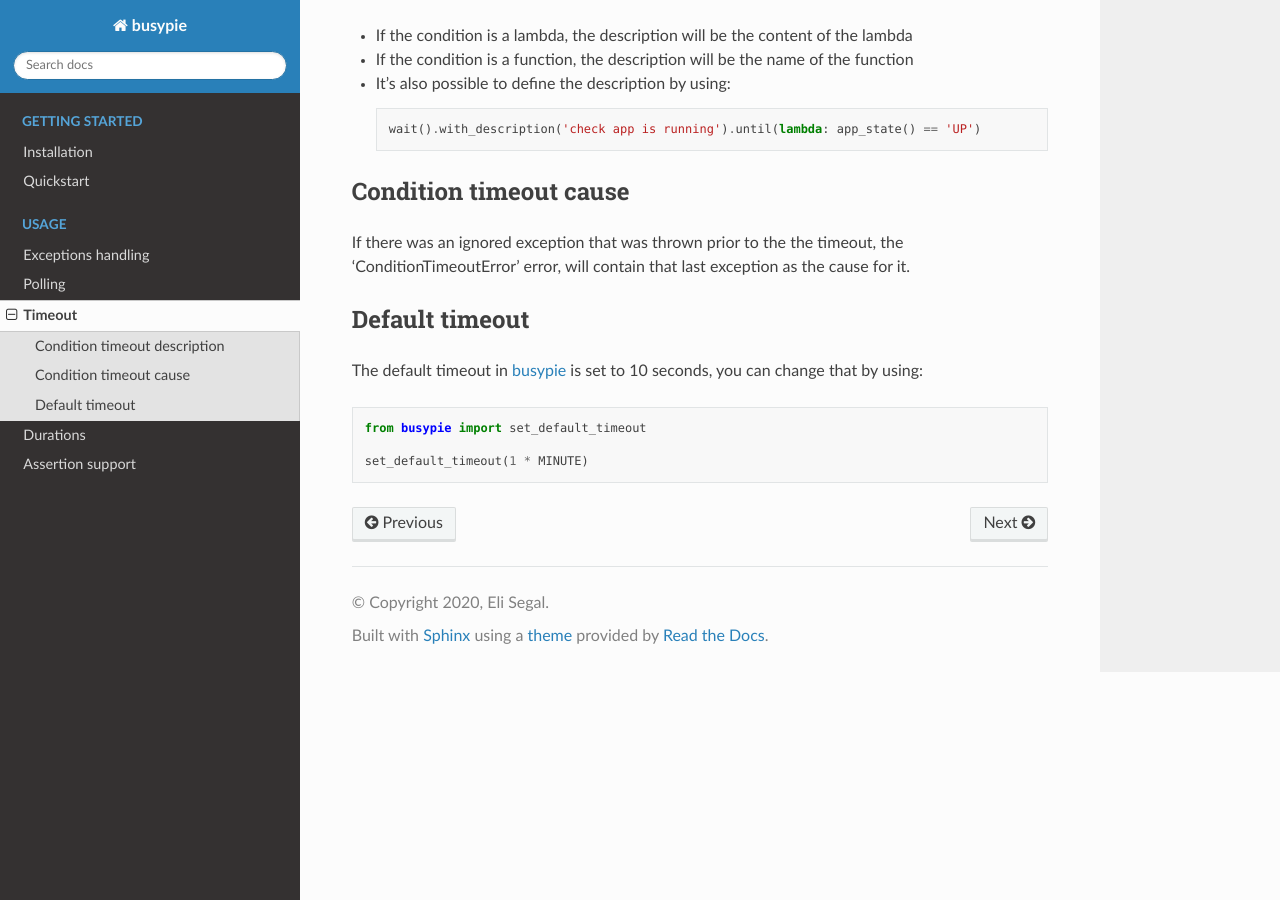
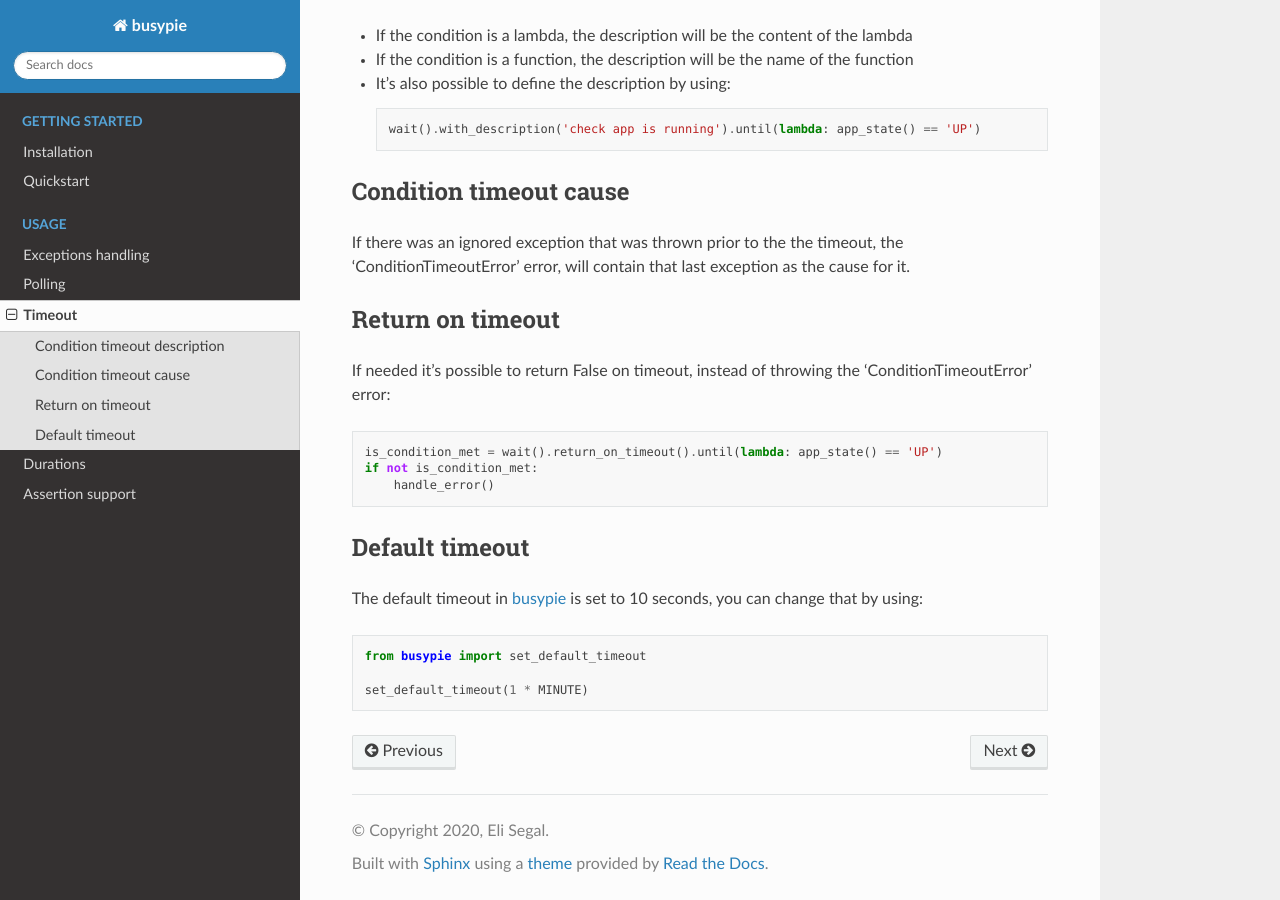
Before and after one commit to rockem/busypie, a Sphinx documentation site: the page built from docs/source/timeout.rst, in a window 1280 px wide and 900 px high, scrolled down 520 px. Built offline with Sphinx 7.4.7 and the Read the Docs theme 2.0.0, drawn with Linux system fonts in a browser that asks for light colours.

Commit message:
Added docs for return_on_timeout

```diff
--- a/docs/source/timeout.rst
+++ b/docs/source/timeout.rst
@@ -28,6 +28,15 @@ Condition timeout cause
 If there was an ignored exception that was thrown prior to the the timeout, the
 'ConditionTimeoutError' error, will contain that last exception as the cause for it.
 
+Return on timeout
+-----------------
+If needed it's possible to return False on timeout, instead of throwing the
+'ConditionTimeoutError' error::
+
+    is_condition_met = wait().return_on_timeout().until(lambda: app_state() == 'UP')
+    if not is_condition_met:
+        handle_error()
+
 Default timeout
 ---------------
 The default timeout in :pypi:`busypie` is set to 10 seconds, you can change that by using::
```
